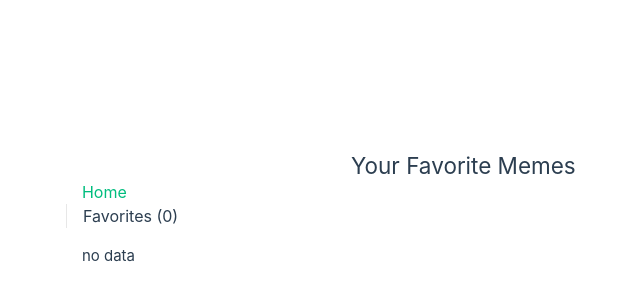
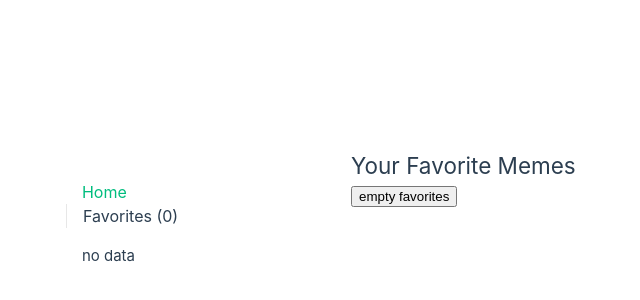
Before and after one commit to JohanCodeForFun/music-player, a Vue app: page /favorites in a window 1280 px wide. Shown: the part 192-492 px from the top of the page, without its empty margins (289-929 px from the left). Built offline with nearby package versions, Linux system fonts and the light colour scheme; the HTML template or start-up script is replaced by a standard one.

Commit message:
update favorites component with reset and styling

```diff
--- a/src/views/FavoritesView.vue
+++ b/src/views/FavoritesView.vue
@@ -6,9 +6,16 @@ console.log(favoriteStore)
 </script>
 
 <template>
-  <h2>Your Favorite Memes</h2>
+  <div>
+    <h2>Your Favorite Memes</h2>
+    <button @click="favoriteStore.$reset()">empty favorites</button>
+  </div>
     <div class="meme-container" v-if="favoriteStore.favorites.length > 0">
-      <div class="card" v-for="favorite in favoriteStore.favorites">
+      <div
+        class="card"
+        v-for="favorite in favoriteStore.favorites"
+        :key="favorite.id"
+        >
         <h3>{{ favorite.name }}</h3>
         <img
           :src="favorite.url"
```
